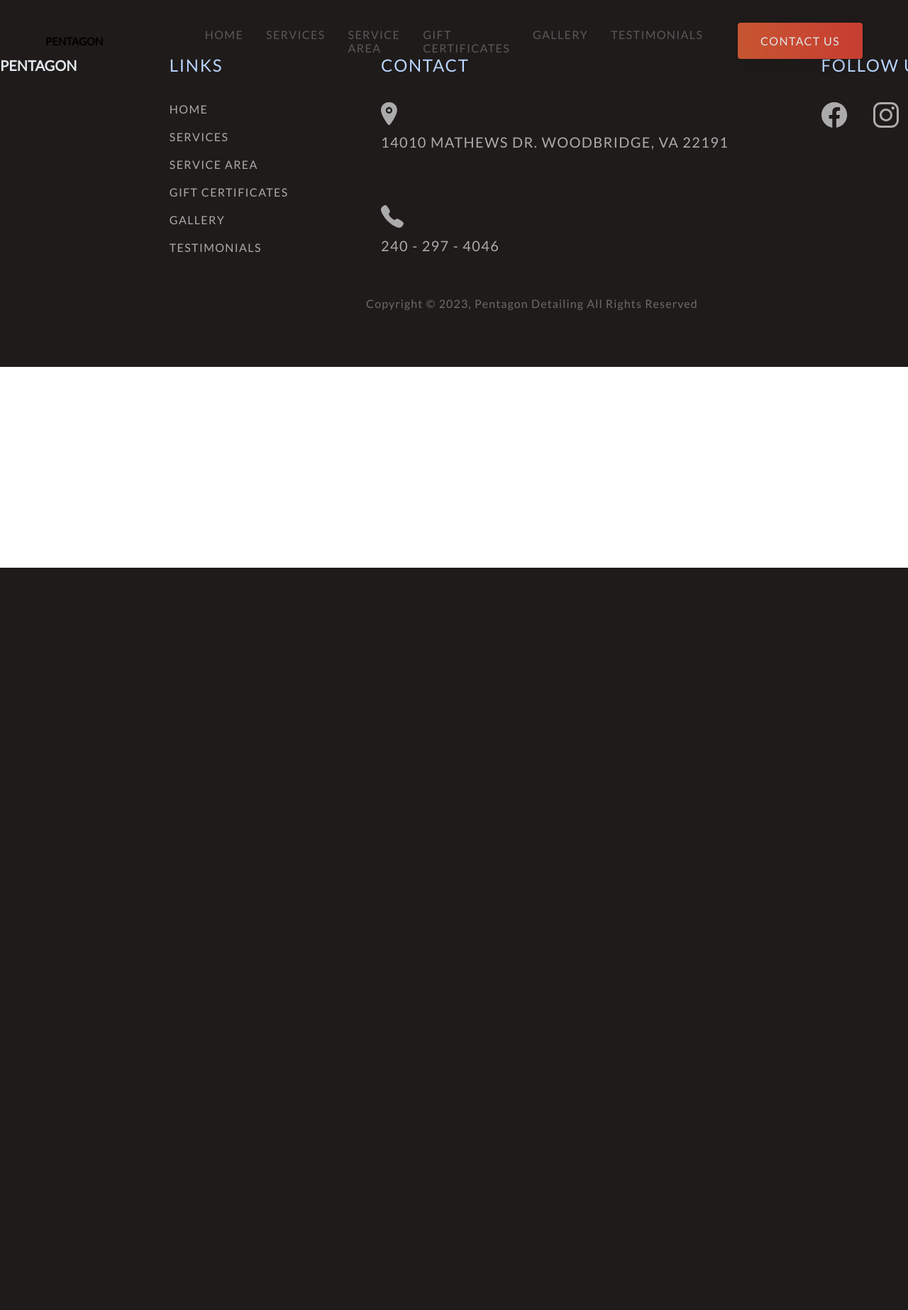
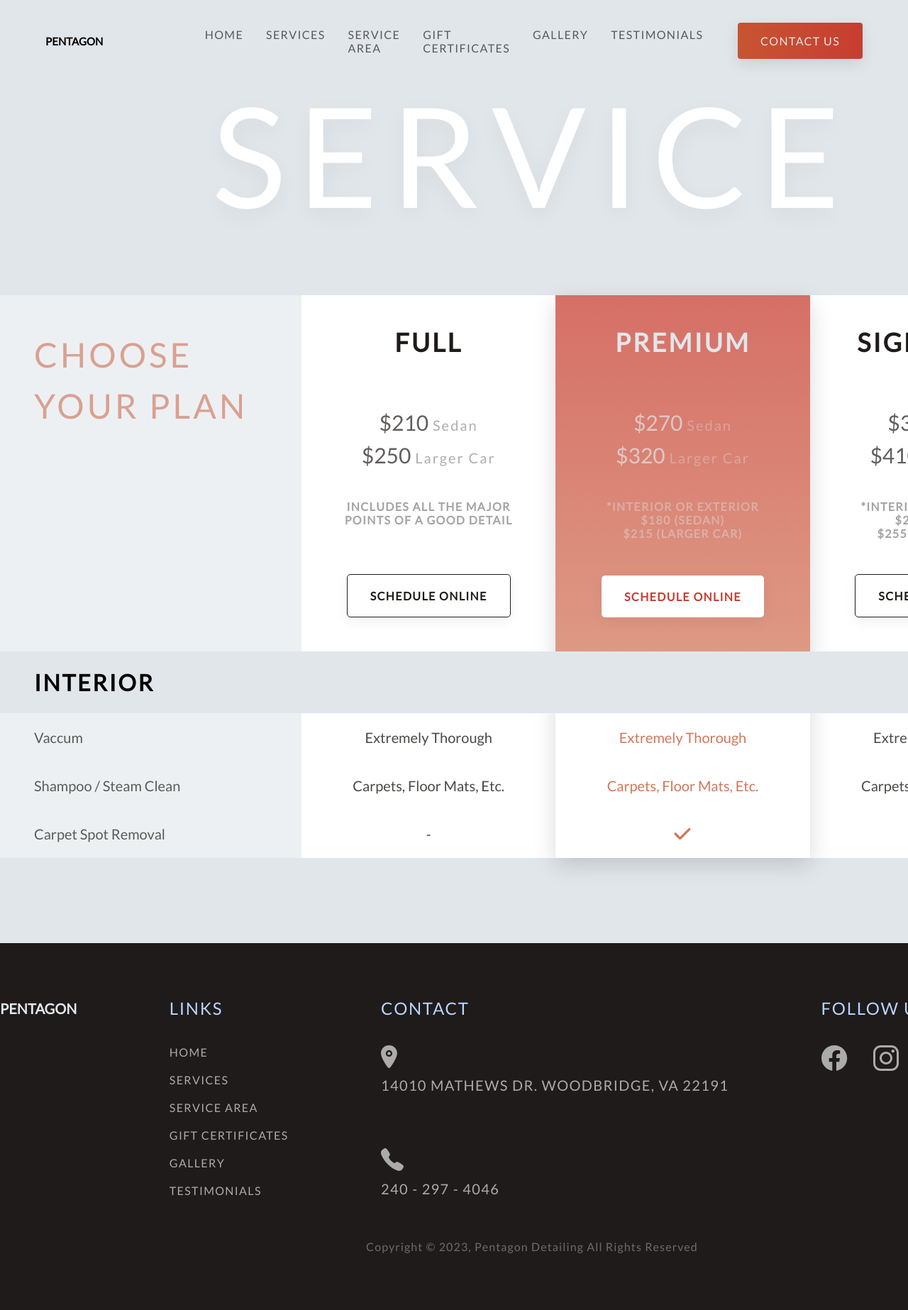
Before and after one commit to Sohail0707/pentagon_detailing, a PHP site: page /service.html in a window 1280 px wide. Shown: the whole page at 71% size. Before the commit the page ends 800 px from the top, so only its background shows below. Run offline with PHP 8.4, Linux system fonts and the light colour scheme.

Commit message:
service page layout

```diff
--- a/css/general.css
+++ b/css/general.css
@@ -33,6 +33,7 @@
 main {
   /* width: 170rem; */
   width: 100%;
+  position: relative;
   overflow-x: hidden;
 }
 
@@ -42,9 +43,11 @@
   justify-content: center;
 }
 
-.icon {
+/* .icon {
   color: var(--primary_red);
-}
+} */
+
+/* ===============COMMON STYLES ANS LAYOUT=============== */
 
 /* -------------Main Navigation------------- */
 .main_nav {
--- a/css/index.css
+++ b/css/index.css
@@ -153,6 +153,7 @@
 .section_hero .icon {
   width: 3rem;
   stroke-width: 0.2rem;
+  color: var(--primary_orange);
 }
 
 /* //////////////////////////////////////////// */
--- a/css/service.css
+++ b/css/service.css
@@ -0,0 +1,288 @@
+.section_service {
+  position: relative;
+  width: 100%;
+  padding: 12rem 0;
+  overflow: hidden;
+  background: var(--primary_light);
+}
+
+.service_container {
+  position: relative;
+  width: 150rem;
+  margin: 0 auto;
+  /* background-color: dodgerblue; */
+  /* padding: 12rem 0; */
+}
+
+.service_container__1_1 {
+  width: 100%;
+}
+
+.highlight_txt {
+  display: block;
+  text-align: center;
+  color: #fff;
+  text-transform: uppercase;
+  font-size: 19.6rem;
+  line-height: 1;
+  letter-spacing: 1.666rem;
+  margin: 0 auto;
+  text-shadow: 0 1rem 3rem rgba(0, 0, 0, 0.05);
+  z-index: 1;
+}
+
+.service_container__1_2 {
+  padding-top: 10rem;
+  position: relative;
+  display: grid;
+  grid-template-columns: 42.5rem 1fr 1fr 1fr;
+  grid-template-rows: repeat(5, auto);
+  grid-template-areas:
+    "service_message full_card premium_card signature_card"
+    "interior_heading interior_heading interior_heading interior_heading"
+    "interior_con interior_con interior_con interior_con"
+    "exterior_heading exterior_heading exterior_heading exterior_heading"
+    "exterior_con exterior_con exterior_con exterior_con";
+}
+
+/* backgrounds */
+.category_background {
+  position: absolute;
+  grid-column: 1/1;
+  grid-row: 1/6;
+  background: rgba(255, 255, 255, 0.4);
+  height: 100%;
+  width: 100%;
+  z-index: 0;
+}
+
+.full_background {
+  position: absolute;
+  grid-column: 2/2;
+  grid-row: 1/6;
+  background: rgb(255, 255, 255);
+  height: 100%;
+  width: 100%;
+  z-index: 0;
+}
+
+.premium_background {
+  position: absolute;
+  grid-column: 3/3;
+  grid-row: 1/6;
+  background: rgb(255, 255, 255);
+  height: 100%;
+  width: 100%;
+  box-shadow: 0 1rem 3rem rgba(0, 0, 0, 0.15);
+  z-index: 3;
+}
+
+.signature_background {
+  position: absolute;
+  grid-column: 4/4;
+  grid-row: 1/6;
+  background: rgb(255, 255, 255);
+  height: 100%;
+  width: 100%;
+  z-index: 0;
+}
+
+/* service box style */
+.service_message_box {
+  grid-area: service_message;
+  height: 100%;
+  width: 100%;
+  padding: 4.8rem;
+  position: relative;
+  z-index: 1;
+}
+
+.service_message {
+  text-transform: uppercase;
+  line-height: 1.5;
+  font-size: 4.8rem;
+  font-weight: 400;
+  letter-spacing: 0.408rem;
+  color: var(--primary_orange);
+  opacity: 0.5;
+}
+
+.full_detail_container {
+  grid-area: full_card;
+  background: #fff;
+  position: relative;
+  z-index: 1;
+}
+
+.signature_detail_container {
+  grid-area: signature_card;
+  background: #fff;
+  position: relative;
+  z-index: 1;
+}
+
+.serviceCard {
+  padding: 4.8rem;
+  width: 100%;
+  height: 100%;
+  display: flex;
+  flex-direction: column;
+  align-items: center;
+}
+
+.card_heading {
+  text-transform: uppercase;
+  font-size: 3.6rem;
+  line-height: 1;
+  font-weight: 700;
+  display: inline-block;
+  letter-spacing: 0.306rem;
+  color: var(--primary_dark);
+}
+
+.pricing_container {
+  margin: 8rem 0 4.8rem;
+  display: flex;
+  flex-direction: column;
+  align-items: center;
+  gap: 1.6rem;
+}
+
+.pricing {
+  text-transform: capitalize;
+  font-size: 3rem;
+  line-height: 1;
+  font-weight: 500;
+  display: inline-block;
+  color: var(--primary_dark);
+  opacity: 0.7;
+}
+
+.pricing span {
+  font-size: 2rem;
+  line-height: 1;
+  font-weight: 400;
+  display: inline-block;
+  letter-spacing: 0.204rem;
+  color: var(--primary_dark);
+  opacity: 0.5;
+}
+
+.description {
+  font-size: 1.6rem;
+  text-transform: uppercase;
+  font-weight: 600;
+  letter-spacing: 0.136rem;
+  text-align: center;
+  color: var(--primary_dark);
+  opacity: 0.4;
+  margin-bottom: auto;
+}
+
+.btn_schedule:is(:link, :visited) {
+  display: inline-block;
+  text-decoration: none;
+  text-transform: uppercase;
+  font-size: 1.6rem;
+  font-weight: 700;
+  letter-spacing: 0.136rem;
+  padding: 2rem 3.2rem;
+  border-radius: 0.5rem;
+  background: #fff;
+  border: 0.15rem solid var(--primary_dark);
+  box-shadow: 0 0.7rem 2rem rgba(0, 0, 0, 0.05);
+  color: var(--primary_dark);
+  margin-top: 4.8rem;
+}
+
+.btn_schedule.premium:is(:link, :visited) {
+  border: none;
+  color: var(--primary_red);
+}
+
+.premium {
+  color: var(--primary_light);
+}
+.premium span {
+  color: var(--primary_light);
+}
+.premium_detail_container {
+  grid-area: premium_card;
+  background: linear-gradient(
+    to bottom,
+    rgba(199, 61, 49, 0.74),
+    rgba(199, 85, 49, 0.6)
+  );
+  position: relative;
+  z-index: 4;
+}
+
+/* ---------------------------------------------------- */
+/* ------------------INTERIOR SECTION------------------ */
+/* ---------------------------------------------------- */
+.interior_heading_container {
+  grid-area: interior_heading;
+  height: 100%;
+  width: 100%;
+  padding: 2.4rem 4.8rem;
+  background: var(--primary_light);
+  position: relative;
+  z-index: 3;
+}
+
+.interior_heading {
+  text-transform: uppercase;
+  font-size: 3.2rem;
+  letter-spacing: 0.272rem;
+  font-weight: 600;
+}
+
+.interior_container {
+  grid-area: interior_con;
+  width: 100%;
+  height: 100%;
+  display: flex;
+  flex-direction: column;
+  position: relative;
+  z-index: 3;
+}
+
+.rows {
+  display: flex;
+  padding: 2.4rem 0;
+}
+
+.column_1 {
+  padding-left: 4.8rem;
+  min-width: 42.5rem;
+  color: var(--primary_dark);
+  opacity: 0.7;
+  font-size: 2rem;
+  font-style: normal;
+  font-weight: 400;
+  line-height: 1;
+  text-transform: capitalize;
+}
+
+.column_2_3_4 {
+  display: flex;
+  align-items: center;
+  justify-content: center;
+  width: 100%;
+  text-align: center;
+  font-size: 2rem;
+  font-style: normal;
+  font-weight: 400;
+  line-height: 1;
+  text-transform: capitalize;
+  color: var(--primary_dark);
+  opacity: 0.8;
+}
+
+.column_2_3_4.premium {
+  color: var(--primary_orange);
+}
+
+.column_2_3_4 .icon {
+  width: 2.4rem;
+}
--- a/scripts/icon_pack.js
+++ b/scripts/icon_pack.js
@@ -112,6 +112,19 @@
     d="M17.996 0C8.05802 0 0 8.05802 0 17.996C0 25.3631 4.43472 31.6938 10.7735 34.4816C10.7253 33.2283 10.7655 31.7179 11.0868 30.3522C11.4323 28.89 13.4006 20.5427 13.4006 20.5427C13.4006 20.5427 12.8221 19.3939 12.8221 17.6987C12.8221 15.0315 14.3647 13.0391 16.2928 13.0391C17.9317 13.0391 18.719 14.2682 18.719 15.7385C18.719 17.3854 17.6666 19.8438 17.1283 22.1254C16.6784 24.0375 18.0844 25.588 19.9723 25.588C23.3787 25.588 25.6764 21.2096 25.6764 16.0196C25.6764 12.075 23.0172 9.12653 18.1888 9.12653C12.7338 9.12653 9.32738 13.1997 9.32738 17.7469C9.32738 19.3135 9.79335 20.4222 10.5164 21.2738C10.8458 21.6675 10.894 21.8282 10.7735 22.2781C10.6851 22.6075 10.4923 23.4028 10.4039 23.7242C10.2834 24.1821 9.91386 24.3428 9.50413 24.1741C6.98951 23.1457 5.81656 20.3981 5.81656 17.297C5.81656 12.1875 10.1308 6.05758 18.6789 6.05758C25.5479 6.05758 30.071 11.0306 30.071 16.3651C30.071 23.4269 26.1424 28.6972 20.358 28.6972C18.4137 28.6972 16.59 27.6447 15.9634 26.4557C15.9634 26.4557 14.919 30.6012 14.694 31.4046C14.3164 32.7945 13.5693 34.1763 12.8864 35.2609C14.5429 35.7496 16.2609 35.9985 17.9879 36C27.9259 36 35.9839 27.942 35.9839 18.004C35.9839 8.06606 27.9339 0 17.996 0Z"
     fill="currentColor" />
 </svg>`,
+  tick: `<svg
+  xmlns="http://www.w3.org/2000/svg"
+  width="25"
+  height="18"
+  viewBox="0 0 25 18"
+  fill="none"
+  class="icon">
+  <path
+    fill-rule="evenodd"
+    clip-rule="evenodd"
+    d="M23.9976 0.923633C24.3193 1.2454 24.5 1.68174 24.5 2.13672C24.5 2.59169 24.3193 3.02804 23.9976 3.3498L10.2711 17.0763C9.94932 17.398 9.51298 17.5787 9.05801 17.5787C8.60303 17.5787 8.16669 17.398 7.84492 17.0763L0.98165 10.2131C0.6691 9.88946 0.496156 9.45605 0.500065 9.00616C0.503974 8.55628 0.684425 8.12593 1.00255 7.80781C1.32068 7.48968 1.75103 7.30923 2.20091 7.30532C2.65079 7.30141 3.08421 7.47435 3.40782 7.7869L9.05801 13.4371L21.5715 0.923633C21.8932 0.601967 22.3296 0.421265 22.7845 0.421265C23.2395 0.421265 23.6759 0.601967 23.9976 0.923633Z"
+    fill="currentColor" />
+</svg>`,
 };
 
 const icons = document.querySelectorAll("i");
--- a/service.html
+++ b/service.html
@@ -6,7 +6,7 @@
     <meta name="viewport" content="width=device-width, initial-scale=1.0" />
     <title>Pentagon detailing</title>
     <link rel="stylesheet" href="css/general.css" />
-    <link rel="stylesheet" href="css/style.css" />
+    <link rel="stylesheet" href="css/service.css" />
   </head>
   <body>
     <main>
@@ -24,6 +24,100 @@
           <a href="#" class="btn_contact">contact us</a>
         </div>
       </nav>
+
+      <!-- Section Service -->
+      <section class="section_service">
+        <div class="service_container">
+          <div class="service_container__1_1">
+            <span class="highlight_txt">service</span>
+          </div>
+          <div class="service_container__1_2">
+            <!-- background highlight -->
+            <span class="category_background"></span>
+            <span class="full_background"></span>
+            <span class="premium_background"></span>
+            <span class="signature_background"></span>
+
+            <div class="service_message_box">
+              <h1 class="service_message">choose your plan</h1>
+            </div>
+
+            <!-- full detail card -->
+            <div class="full_detail_container serviceCard">
+              <h2 class="card_heading">full</h2>
+              <div class="pricing_container">
+                <h1 class="pricing">$210 <span>sedan</span></h1>
+                <h1 class="pricing">$250 <span>larger car</span></h1>
+              </div>
+              <h3 class="description">
+                INCLUDES ALL THE MAJOR POINTS OF A GOOD DETAIL
+              </h3>
+              <a href="" class="btn_schedule">schedule online</a>
+            </div>
+
+            <!-- premium detail card -->
+            <div class="premium_detail_container serviceCard">
+              <h2 class="card_heading premium">premium</h2>
+              <div class="pricing_container">
+                <h1 class="pricing premium">$270 <span>sedan</span></h1>
+                <h1 class="pricing premium">$320 <span>larger car</span></h1>
+              </div>
+              <h3 class="description premium">
+                *INTERIOR OR EXTERIOR<br />
+                $180 (SEDAN)<br />
+                $215 (LARGER CAR)
+              </h3>
+              <a href="" class="btn_schedule premium">schedule online</a>
+            </div>
+
+            <!-- signature detail card -->
+            <div class="signature_detail_container serviceCard">
+              <h2 class="card_heading">signature</h2>
+              <div class="pricing_container">
+                <h1 class="pricing">$360 <span>sedan</span></h1>
+                <h1 class="pricing">$410 <span>larger car</span></h1>
+              </div>
+              <h3 class="description">
+                *INTERIOR OR EXTERIOR<br />
+                $230 (SEDAN)<br />
+                $255 (LARGER CAR)
+              </h3>
+              <a href="" class="btn_schedule">schedule online</a>
+            </div>
+
+            <!-- ============================================= -->
+            <!-- ===============INTERIOR SECTION============== -->
+            <span class="interior_heading_container">
+              <h1 class="interior_heading">interior</h1>
+            </span>
+
+            <section class="interior_container">
+              <div class="rows">
+                <div class="column_1">vaccum</div>
+                <div class="column_2_3_4">Extremely Thorough</div>
+                <div class="column_2_3_4 premium">Extremely Thorough</div>
+                <div class="column_2_3_4">Extremely Thorough</div>
+              </div>
+              <div class="rows">
+                <div class="column_1">Shampoo / Steam Clean</div>
+                <div class="column_2_3_4">Carpets, Floor Mats, etc.</div>
+                <div class="column_2_3_4 premium">
+                  Carpets, Floor Mats, etc.
+                </div>
+                <div class="column_2_3_4">Carpets, Floor Mats, etc.</div>
+              </div>
+              <div class="rows">
+                <div class="column_1">Carpet Spot Removal</div>
+                <div class="column_2_3_4">-</div>
+                <div class="column_2_3_4 premium">
+                  <i class="i" name="tick"></i>
+                </div>
+                <div class="column_2_3_4"><i class="i" name="tick"></i></div>
+              </div>
+            </section>
+          </div>
+        </div>
+      </section>
 
       <footer class="footer">
         <div class="footer_container">
```
